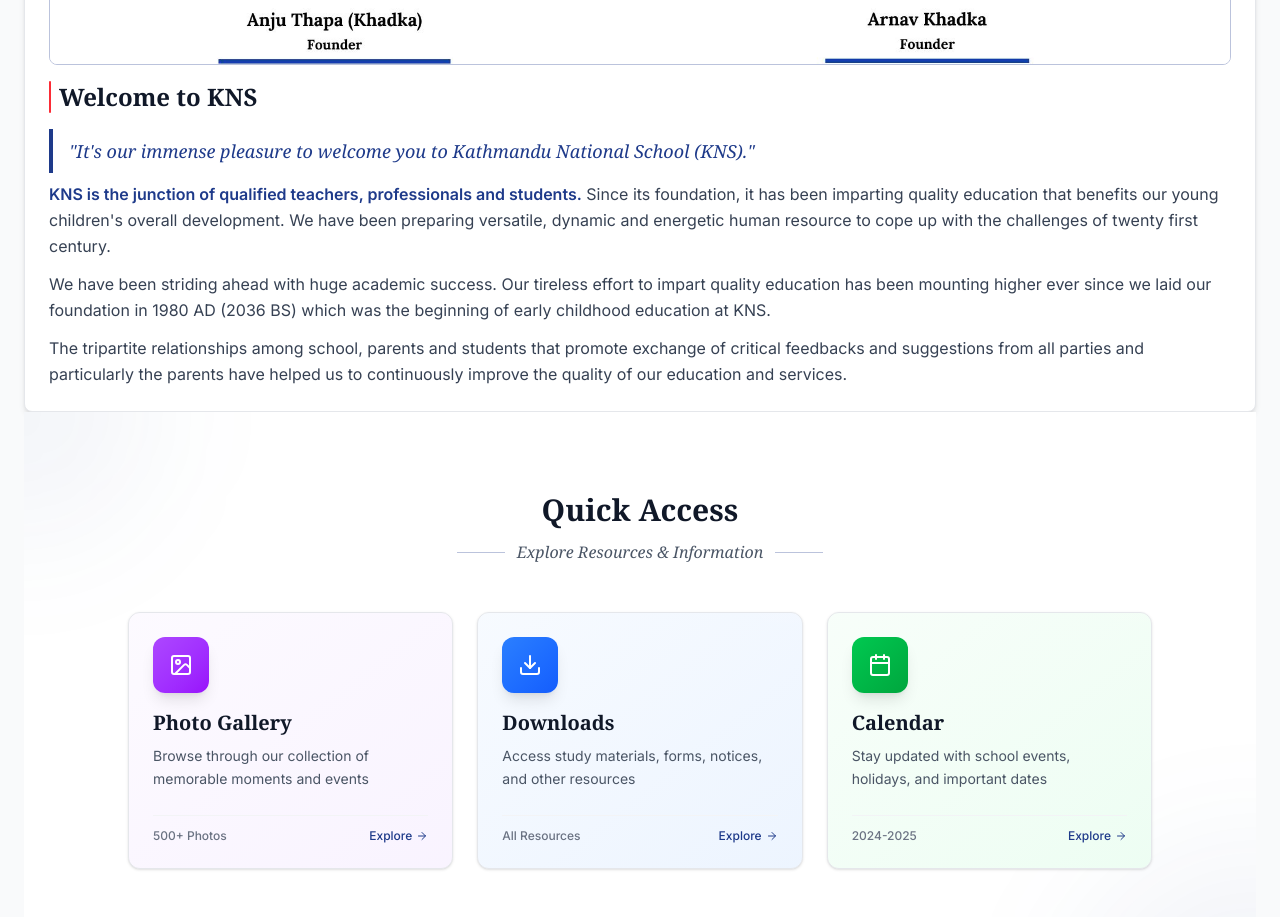
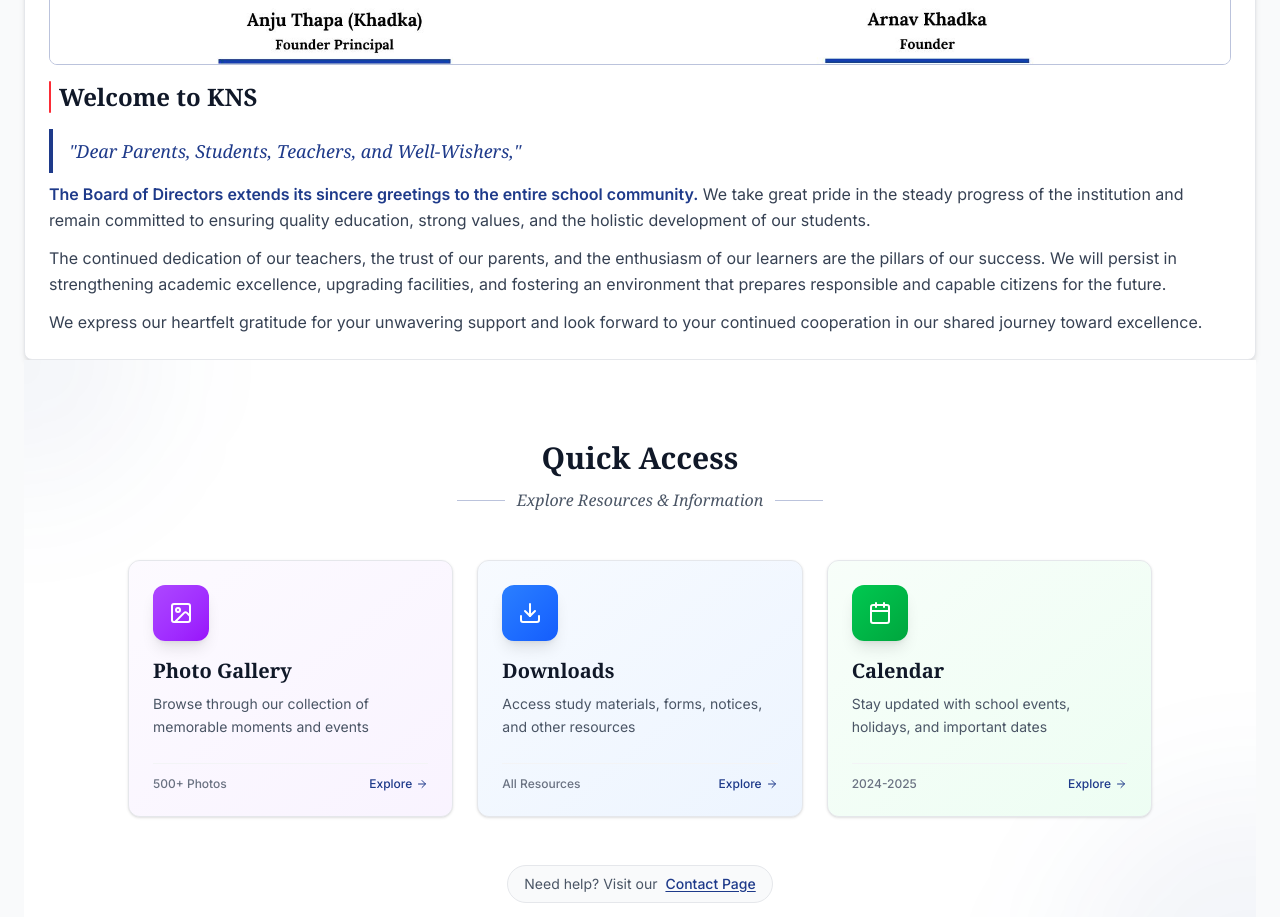
Before and after one commit to kingership321/kns, a React (Vite) app: page /about-us/message-from-managing-director in a window 1280 px wide. Shown: the part 920-1837 px from the top of the page. Built offline with nearby package versions, Linux system fonts and the light colour scheme; a web font is replaced by a local one.

Commit message:
final edit

```diff
--- a/src/components/HeroSection.tsx
+++ b/src/components/HeroSection.tsx
@@ -96,7 +96,7 @@ const HeroSection = () => {
               <div className="text-center">
                 <Quote className="w-5 h-5 xs:w-5 xs:h-5 sm:w-6 sm:h-6 md:w-7 md:h-7 text-white/60 mx-auto mb-2 xs:mb-2 sm:mb-3 md:mb-4" />
                 <p className="text-white/90 text-xs xs:text-xs sm:text-sm md:text-base leading-relaxed mb-2 xs:mb-2 sm:mb-3 md:mb-4 italic">
-                  It's my fortune to welcome you in Kathmandu National School (KNS). Our students say that KNS is not only a school for them but it is also their home away from parental home. In this sense it is an academic shrine where our students are found to be so happy and confident to lead them to be the future leaders of the country.
+                    It's my great pleasure to welcome you to Kathmandu National School (KNS). KNS is a hub of qualified teachers, professionals, and students. We have been striding ahead with huge academic success. Our tireless effort to impart quality education has been mounting higher ever since we laid our foundation in 1980 AD (2036 BS).
                 </p>
                 <div className="pt-3 xs:pt-3 sm:pt-4 border-t border-white/20">
                   <h3 className="text-base xs:text-base sm:text-lg md:text-xl font-bold text-white font-serif mb-0.5 xs:mb-0.5 sm:mb-1">Arjun Kumar Khadka</h3>
@@ -290,8 +290,7 @@ const HeroSection = () => {
               <div className="text-center">
                 <Quote className="w-5 h-5 xs:w-5 xs:h-5 sm:w-6 sm:h-6 md:w-7 md:h-7 text-white/60 mx-auto mb-2 xs:mb-2 sm:mb-3 md:mb-4" />
                 <p className="text-white/90 text-xs xs:text-xs sm:text-sm md:text-base leading-relaxed mb-2 xs:mb-2 sm:mb-3 md:mb-4 italic">
-                  It's our immense pleasure to welcome you in Kathmandu National School (KNS). KNS is the junction of qualified teachers, professionals and students. Since its foundation, it has been imparting quality education that benefits our young children's overall development.
-                </p>
+It’s my fortune to welcome you to Kathmandu National School (KNS). Our students say that KNS is not only a school for them, but it is also their home away from their parental home. In this sense, it is an academic shrine where our students are found to be so happy and confident, leading them to be the future leaders of the country.                 </p>
                 <div className="pt-3 xs:pt-3 sm:pt-4 border-t border-white/20">
                   <h3 className="text-base xs:text-base sm:text-lg md:text-xl font-bold text-white font-serif mb-0.5 xs:mb-0.5 sm:mb-1">Anju Thapa (Khadka)</h3>
                   <p className="text-white/80 text-xs xs:text-xs sm:text-sm md:text-base">Founder Principal</p>
@@ -343,7 +342,7 @@ const HeroSection = () => {
 
                   {/* Experience badge */}
                   <div className="inline-block mt-2 px-2.5 py-0.5 bg-white/10 backdrop-blur-sm rounded-full border border-white/20">
-                    <span className="text-white/80 text-xs xs:text-xs sm:text-sm">M.Phil./PhD. Scholar</span>
+                    <span className="text-white/80 text-xs xs:text-xs sm:text-sm">M.Phil./Ph.D. Scholar</span>
                   </div>
                 </div>
               </div>
@@ -352,11 +351,7 @@ const HeroSection = () => {
               <div className="text-center">
                 <Quote className="w-4 h-4 xs:w-4 xs:h-4 sm:w-5 sm:h-5 md:w-6 md:h-6 text-white/60 mx-auto mb-3 xs:mb-3 sm:mb-4" />
                 <p className="text-white/95 text-sm xs:text-sm sm:text-base md:text-lg leading-relaxed italic font-serif">
-                  It's my fortune to welcome you in Kathmandu National School (KNS). Our students say that KNS is not only a school for them but it is also their home away from parental home. In this sense it is an academic shrine where our students are found to be so happy and confident to lead them to be the future leaders of the country.
-                </p>
-                <p className="text-white/95 text-sm xs:text-sm sm:text-base md:text-lg leading-relaxed italic font-serif">
-                At the KNS we take our responsibility to find what is exceptional in students very seriously. The experience that we have prepared for them here gives every student an all-round education built on a foundation of service, adventure, sports, creative arts and academics.
-                </p>
+It's my great pleasure to welcome you to Kathmandu National School (KNS). KNS is a hub of qualified teachers, professionals, and students. Since its establishment, it has been providing quality education that supports our young children's overall development. We have been preparing versatile, dynamic, and energetic individuals to meet the challenges of the twenty-first century.                </p>
               </div>
 
               {/* Decorative divider */}
@@ -403,7 +398,7 @@ const HeroSection = () => {
 
                   {/* Qualification badge */}
                   <div className="inline-block mt-2 px-2.5 py-0.5 bg-white/10 backdrop-blur-sm rounded-full border border-white/20">
-                    <span className="text-white/80 text-xs xs:text-xs sm:text-sm">M.Phil./PhD. Scholar</span>
+                    <span className="text-white/80 text-xs xs:text-xs sm:text-sm">Ph.D. Scholar</span>
                   </div>
                 </div>
               </div>
@@ -412,10 +407,7 @@ const HeroSection = () => {
               <div className="text-center">
                 <Quote className="w-4 h-4 xs:w-4 xs:h-4 sm:w-5 sm:h-5 md:w-6 md:h-6 text-white/60 mx-auto mb-3 xs:mb-3 sm:mb-4" />
                 <p className="text-white/95 text-sm xs:text-sm sm:text-base md:text-lg leading-relaxed italic font-serif">
-                  It's our immense pleasure to welcome you in Kathmandu National School (KNS). KNS is the junction of qualified teachers, professionals and students. Since its foundation, it has been imparting quality education that benefits our young children's overall development.
-                </p>
-                <p className="text-white/95 text-sm xs:text-sm sm:text-base md:text-lg leading-relaxed italic font-serif">
-                  Our approach is interdisciplinary, experimental and progressive. Our students are encouraged not only to focus on textbooks but also to enhance their creativity, analytical skills, and pursue their extra-curricular interest.
+It’s my fortune to welcome you to Kathmandu National School (KNS). Our students say that KNS is not only a school for them, but it is also their home away from their parental home. In this sense, it is an academic shrine where our students are found to be so happy and confident, leading them to be the future leaders of the country.
                 </p>
               </div>
 
@@ -438,7 +430,7 @@ const HeroSection = () => {
               <h2 className="text-base xs:text-base sm:text-lg md:text-xl font-bold text-white font-serif">About Our School</h2>
             </div>
             <p className="text-white/90 text-sm xs:text-sm sm:text-base md:text-lg leading-relaxed mb-3 xs:mb-3 sm:mb-4 md:mb-5">
-              Established in 1995, Kathmandu National School has been a beacon of quality education with state-of-the-art facilities and holistic development approach.
+              Established in 1980, Kathmandu National School has been a beacon of quality education with state-of-the-art facilities and holistic development approach.
             </p>
             <div className="grid grid-cols-2 sm:grid-cols-4 gap-2 xs:gap-2 sm:gap-3 md:gap-4">
               {[
--- a/src/pages/About/subpages/Chairperson.tsx
+++ b/src/pages/About/subpages/Chairperson.tsx
@@ -103,6 +103,9 @@ const Chairperson = () => {
     Arjun Kumar Khadka
   </h3>
   <p className="text-primary font-semibold text-xs sm:text-sm mb-3">Executive Chairman & Founder</p>
+  <div className="inline-block px-2.5 py-0.5 bg-primary/80 backdrop-blur-sm rounded-full border border-white/20 mb-3">
+    <span className="text-white text-xs xs:text-xs sm:text-xs mb-3">M.Phil./Ph.D. Scholar</span>
+  </div>
   <div className="h-px w-16 sm:w-20 bg-red-500/50 mx-auto mb-4"></div>
 </div>
 
@@ -115,7 +118,7 @@ const Chairperson = () => {
 
                 <div className="space-y-2.5 text-gray-700 text-xs sm:text-sm leading-relaxed">
                   <p className="text-sm font-serif italic text-primary border-l-4 border-primary pl-3 py-1.5 mb-2">
-                    "It's my great pleasure to welcome you to Kathmandu National School (KNS). "
+                    "It's my great pleasure to welcome you to Kathmandu National School (KNS)."
                   </p>
 
                   <p>
@@ -183,7 +186,10 @@ const Chairperson = () => {
   <h3 className="text-2xl font-bold text-gray-900 font-display mb-1">
     Arjun Kumar Khadka
   </h3>
-  <p className="text-primary font-semibold text-base mb-4">Executive Chairman & Founder</p>
+  <p className="text-primary font-semibold text-base mb-3">Executive Chairman & Founder</p>
+  <div className="inline-block px-2.5 py-0.5 bg-primary/80 backdrop-blur-sm rounded-full border border-white/20 mb-3">
+    <span className="text-white text-xs xs:text-xs sm:text-xs mb-3">M.Phil./Ph.D. Scholar</span>
+  </div>
   <div className="h-px w-24 bg-red-500/50 mx-auto mb-6"></div>
 </div>
 
--- a/src/pages/About/subpages/FoundingPrincipalMessage.tsx
+++ b/src/pages/About/subpages/FoundingPrincipalMessage.tsx
@@ -104,6 +104,9 @@ const FounderPrincipalMessagePage = () => {
     Anju Thapa (Khadka)
   </h3>
   <p className="text-primary font-semibold text-xs sm:text-sm mb-3">Founder Principal</p>
+  <div className="inline-block px-2.5 py-0.5 bg-primary/80 backdrop-blur-sm rounded-full border border-white/20 mb-3">
+    <span className="text-white text-xs xs:text-xs sm:text-xs mb-3">Ph.D. Scholar</span>
+  </div>
   <div className="h-px w-16 sm:w-20 bg-red-500/50 mx-auto mb-4"></div>
 </div>
 
@@ -145,6 +148,7 @@ const FounderPrincipalMessagePage = () => {
                     Anju Thapa (Khadka)
                   </div>
                   <div className="text-gray-500 text-xs">Founder Principal</div>
+
                 </div>
               </div>
             </motion.div>
@@ -185,7 +189,10 @@ const FounderPrincipalMessagePage = () => {
   <h3 className="text-2xl font-bold text-gray-900 font-display mb-1">
     Anju Thapa (Khadka)
   </h3>
-  <p className="text-primary font-semibold text-base mb-4">Founder Principal</p>
+  <p className="text-primary font-semibold text-base mb-3">Founder Principal</p>
+  <div className="inline-block px-2.5 py-0.5 bg-primary/80 backdrop-blur-sm rounded-full border border-white/20 mb-3">
+    <span className="text-white text-xs xs:text-xs sm:text-xs mb-3">Ph.D. Scholar</span>
+  </div>
   <div className="h-px w-24 bg-red-500/50 mx-auto mb-6"></div>
 </div>
 
--- a/src/pages/About/subpages/GoverningBodyMessagePage.tsx
+++ b/src/pages/About/subpages/GoverningBodyMessagePage.tsx
@@ -97,17 +97,21 @@ const GoverningBodyMessagePage = () => {
 
                 <div className="space-y-2.5 text-gray-700 text-xs sm:text-sm leading-relaxed">
                   <p className="text-sm font-serif italic text-primary border-l-4 border-primary pl-3 py-1.5 mb-2">
-                    "It's our immense pleasure to welcome you to Kathmandu National School (KNS)."
+                    "Dear Parents, Students, Teachers, and Well-Wishers,"
                   </p>
 
                   <p>
-                    <span className="font-semibold text-primary">KNS is the junction of qualified teachers, professionals and students.</span> Since its foundation, it has been imparting quality education that benefits our young children's overall development.
+                    <span className="font-semibold text-primary">The Board of Directors extends its sincere greetings to the entire school community.</span> We take great pride in the steady progress of the institution and remain committed to ensuring quality education, strong values, and the holistic development of our students.
                   </p>
 
                   <p>
-                    We have been striding ahead with huge academic success. Our tireless effort to impart quality education has been mounting higher ever since we laid our foundation in 1980 AD (2036 BS).
+The continued dedication of our teachers, the trust of our parents, and the enthusiasm of our learners are the pillars of our success. We will persist in strengthening academic excellence, upgrading facilities, and fostering an environment that prepares responsible and capable citizens for the future.
+                  </p>
+                  <p>
+We express our heartfelt gratitude for your unwavering support and look forward to your continued cooperation in our shared journey toward excellence.
                   </p>
                 </div>
+
               </div>
             </motion.div>
           </div>
@@ -142,19 +146,19 @@ const GoverningBodyMessagePage = () => {
 
                 <div className="space-y-3 text-gray-700 text-base leading-relaxed">
                   <p className="text-lg font-serif italic text-primary border-l-4 border-primary pl-4 py-2 mb-2">
-                    "It's our immense pleasure to welcome you to Kathmandu National School (KNS)."
+                    "Dear Parents, Students, Teachers, and Well-Wishers,"
                   </p>
 
                   <p>
-                    <span className="font-semibold text-primary">KNS is the junction of qualified teachers, professionals and students.</span> Since its foundation, it has been imparting quality education that benefits our young children's overall development. We have been preparing versatile, dynamic and energetic human resource to cope up with the challenges of twenty first century.
+                    <span className="font-semibold text-primary">The Board of Directors extends its sincere greetings to the entire school community.</span> We take great pride in the steady progress of the institution and remain committed to ensuring quality education, strong values, and the holistic development of our students.
                   </p>
 
                   <p>
-                    We have been striding ahead with huge academic success. Our tireless effort to impart quality education has been mounting higher ever since we laid our foundation in 1980 AD (2036 BS) which was the beginning of early childhood education at KNS.
+The continued dedication of our teachers, the trust of our parents, and the enthusiasm of our learners are the pillars of our success. We will persist in strengthening academic excellence, upgrading facilities, and fostering an environment that prepares responsible and capable citizens for the future.
                   </p>
 
                   <p>
-                    The tripartite relationships among school, parents and students that promote exchange of critical feedbacks and suggestions from all parties and particularly the parents have helped us to continuously improve the quality of our education and services.
+We express our heartfelt gratitude for your unwavering support and look forward to your continued cooperation in our shared journey toward excellence.
                   </p>
                 </div>
               </div>
--- a/src/pages/About/subpages/VicePrincipalMessagePage.tsx
+++ b/src/pages/About/subpages/VicePrincipalMessagePage.tsx
@@ -102,7 +102,10 @@ const VicePrincipalMessagePage = () => {
   <h3 className="text-lg sm:text-xl font-bold text-gray-900 font-display mb-1">
     Kamal Prasad Adhikari
   </h3>
-  <p className="text-primary font-semibold text-xs sm:text-sm mb-3">Vice Principal</p>
+  <p className="text-primary font-semibold text-sm sm:text-sm mb-2">Vice Principal</p>
+  <div className="inline-block px-2.5 py-0.5 bg-primary/80 backdrop-blur-sm rounded-full border border-white/20 mb-3">
+    <span className="text-white text-xs xs:text-xs sm:text-xs mb-3">M.Phil. Graduate</span>
+  </div>
   <div className="h-px w-16 sm:w-20 bg-red-500/50 mx-auto mb-4"></div>
 </div>
 
@@ -187,7 +190,10 @@ const VicePrincipalMessagePage = () => {
   <h3 className="text-2xl font-bold text-gray-900 font-display mb-1">
     Kamal Prasad Adhikari
   </h3>
-  <p className="text-primary font-semibold text-base mb-4">Vice Principal</p>
+  <p className="text-primary font-semibold text-base mb-3">Vice Principal</p>
+  <div className="inline-block px-2.5 py-0.5 bg-primary/80 backdrop-blur-sm rounded-full border border-white/20 mb-3">
+    <span className="text-white text-xs xs:text-xs sm:text-xs mb-3">M.Phil. Graduate</span>
+  </div>
   <div className="h-px w-24 bg-red-500/50 mx-auto mb-6"></div>
 </div>
 
```
Also changed, not shown: src/assets/governing-body/governing-2.jpg.
